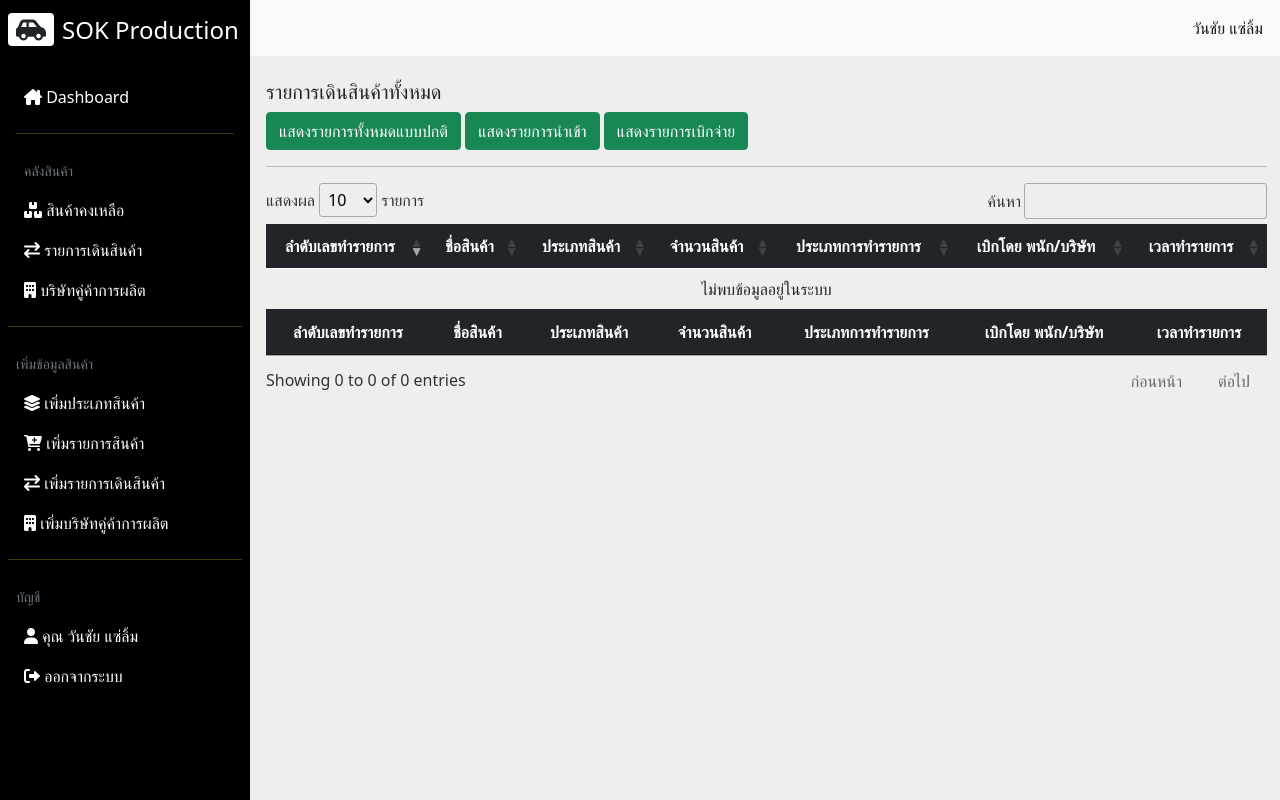
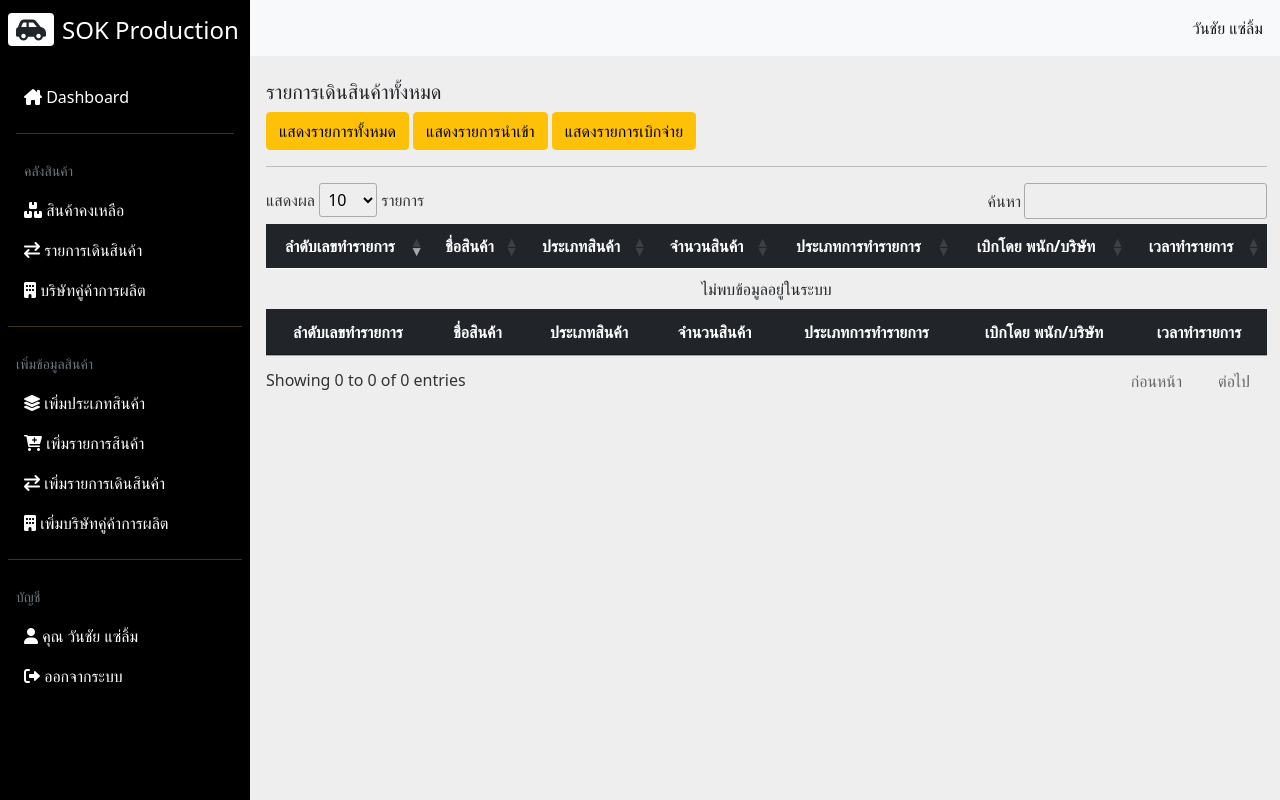
Before and after one commit to seayprem/sok, a PHP site: page /Transfer.php?status=3 in a window 1280 px wide. Run offline with PHP 8.4, Linux system fonts and the light colour scheme; a user stored in the database is signed in; data comes from the database, SQL or seed files in the repository; data that the repository does not hold is empty.

Commit message:
update color btn for filter

```diff
--- a/transfer.php
+++ b/transfer.php
@@ -86,9 +86,9 @@ include_once('config/db.php');
 
       <div class="dashboard-content px-3 pt-4">
         <h2 class="fs-5"> รายการเดินสินค้าทั้งหมด</h2>
-        <a href="Transfer.php" class="btn btn-success" id="normal">แสดงรายการทั้งหมดแบบปกติ</a>
-        <a href="Transfer.php?status=1" class="btn btn-success" id="import">แสดงรายการนำเข้า</a>
-        <a href="Transfer.php?status=2" class="btn btn-success" id="export">แสดงรายการเบิกจ่าย</a>
+        <a href="Transfer.php" class="btn btn-warning" id="normal">แสดงรายการทั้งหมด</a>
+        <a href="Transfer.php?status=1" class="btn btn-warning" id="import">แสดงรายการนำเข้า</a>
+        <a href="Transfer.php?status=2" class="btn btn-warning" id="export">แสดงรายการเบิกจ่าย</a>
         <hr>
 
         <div class="col-md-12">
```
